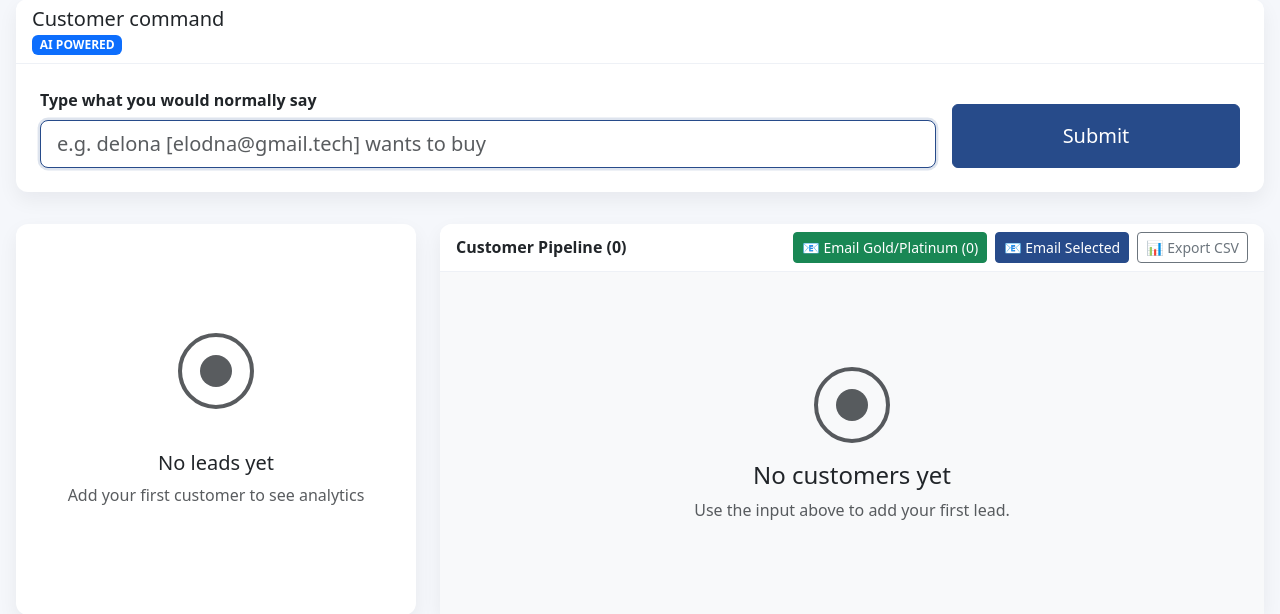
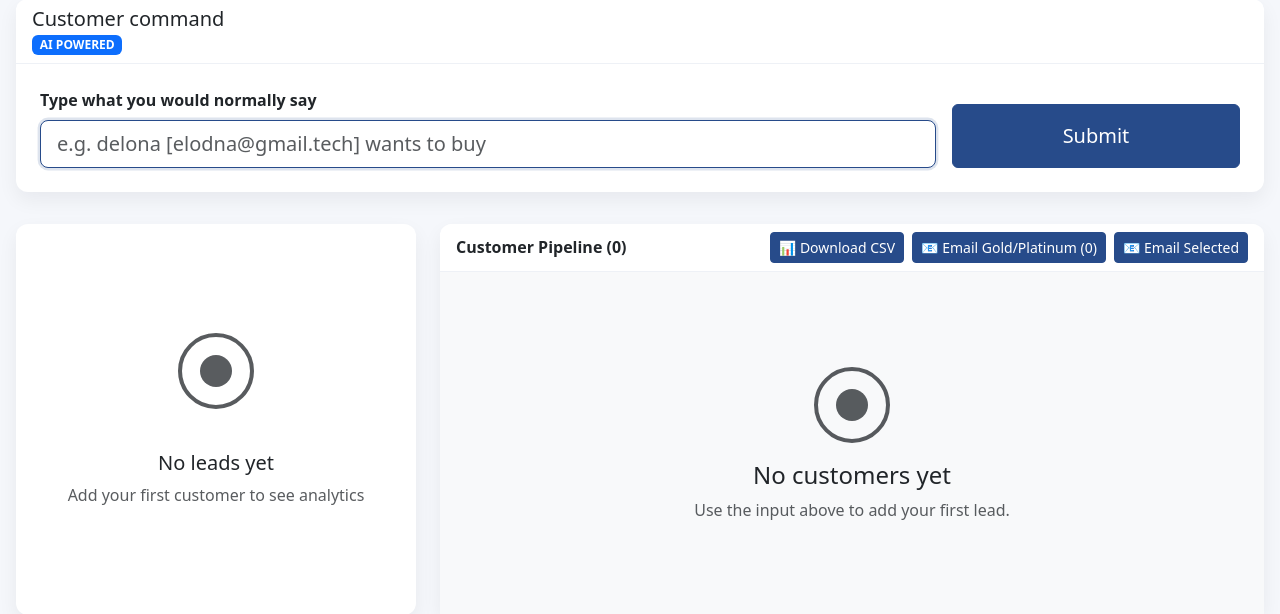
Before and after one commit to arina-bolkunova/ai-customer-manager, a Flask app: page / in a window 1280 px wide. Shown: the part 116-730 px from the top of the page. Run offline with Flask 3, Linux system fonts and the light colour scheme.

Commit message:
fix:buttons

```diff
--- a/main.py
+++ b/main.py
@@ -1,4 +1,4 @@
-from flask import Flask, request, render_template
+from flask import Flask, request, render_template, Response
 import google.generativeai as genai
 import json
 import os
@@ -9,7 +9,9 @@ matplotlib.use('Agg')
 import matplotlib.pyplot as plt
 import io
 import base64
+import csv
 from collections import Counter
+from io import StringIO
 
 api_key = os.getenv("API_KEY")
 genai.configure(api_key=api_key)
@@ -75,7 +77,6 @@ def get_category(score):
 
 
 def extract_key_info(raw_input):
-
     info_parts = []
     raw_lower = raw_input.lower()
 
@@ -241,7 +242,6 @@ def index():
         response_text = agent_respond(gemini_text, prompt)
 
     pie_chart = generate_pie_chart(customers)
-
     gold_platinum_count = len(
         [c for c in customers.values() if c['category'] in ['Gold', 'Platinum']])
 
@@ -252,5 +252,38 @@ def index():
                            gold_platinum_count=gold_platinum_count)
 
 
+@app.route('/download-customers')
+def download_customers():
+    """✅ Generate and download customers CSV"""
+    if not customers:
+        return "No customers to export", 404
+
+    output = StringIO()
+    writer = csv.writer(output)
+
+    # Header
+    writer.writerow(['Name', 'Email', 'Score', 'Category', 'Key Info', 'Raw Input'])
+
+    # Data rows
+    for email, customer in customers.items():
+        writer.writerow([
+            customer['name'],
+            customer['email'],
+            customer['score'],
+            customer['category'],
+            customer['key_info'] or 'N/A',
+            customer['raw_input'][:200]  # Truncate long inputs
+        ])
+
+    output.seek(0)
+
+    # Return as downloadable CSV
+    return Response(
+        output.getvalue(),
+        mimetype='text/csv',
+        headers={'Content-disposition': 'attachment; filename=customers.csv'}
+    )
+
+
 if __name__ == "__main__":
     app.run(debug=True)
--- a/templates/index.html
+++ b/templates/index.html
@@ -21,7 +21,6 @@
   </header>
 
   <main class="content-wrapper d-flex flex-column">
-    <!-- INPUT SECTION -->
     <div class="input-section">
       <div class="row">
         <div class="col-12">
@@ -55,9 +54,7 @@
       </div>
     </div>
 
-    <!-- DASHBOARD -->
     <div class="row g-4 dashboard-section flex-grow-1">
-      <!-- PIE CHART -->
       <div class="col-lg-4">
         {% if pie_chart %}
         <div class="card full-width-card h-100">
@@ -88,21 +85,20 @@
         {% endif %}
       </div>
 
-      <!-- TABLE WITH BULK ACTIONS -->
       <div class="col-lg-8">
         <div class="card full-width-card h-100">
           <div class="card-header d-flex justify-content-between align-items-center">
             <h3 class="h6 mb-0 fw-semibold">Customer Pipeline ({{ customers|length }})</h3>
             <div class="d-flex gap-2">
-              <button id="emailGoldPlatinum" class="btn btn-success btn-sm">
+              <a href="{{ url_for('download_customers') }}" class="btn btn-primary btn-sm">
+                📊 Download CSV
+              </a>
+              <button id="emailGoldPlatinum" class="btn btn-primary btn-sm">
                 📧 Email Gold/Platinum ({{ gold_platinum_count|default(0) }})
               </button>
               <button id="emailSelected" class="btn btn-primary btn-sm">
                 📧 Email Selected
               </button>
-              <a href="{{ url_for('static', filename='customers.csv') }}" class="btn btn-outline-secondary btn-sm">
-                📊 Export CSV
-              </a>
             </div>
           </div>
           <div class="card-body p-0 d-flex flex-column h-100">
```
